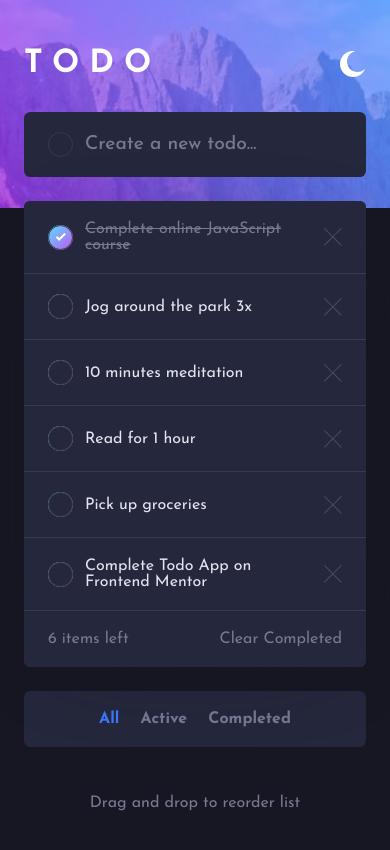
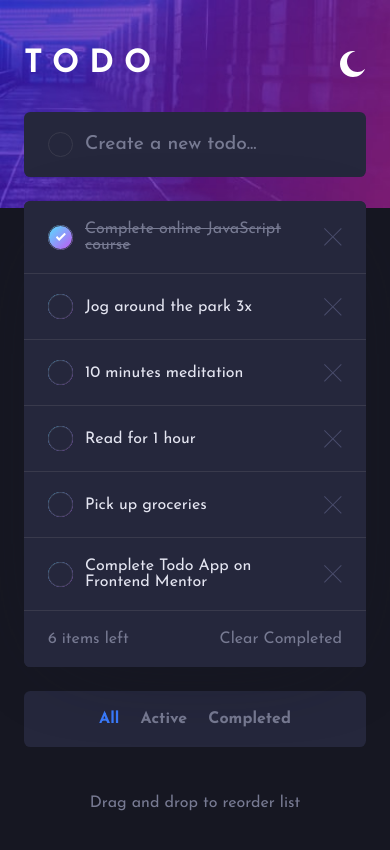
Before and after one commit to Everezze/todo_app, a plain HTML site: page index.html in a window 390 px wide. Both pictures are taken after a click on the picture 353 px from the left and 64 px from the top of the page. Drawn offline with Linux system fonts and the light colour scheme.

Commit message:
bg updating when switching themes

```diff
--- a/index.html
+++ b/index.html
@@ -9,8 +9,8 @@
 </head>
 <body>
 	<picture>
-		<source srcset="images/bg-mobile-light.jpg" media="(max-width: 600px)" />
-		<img src="images/bg-desktop-light.jpg" alt="" />
+		<source class="mobile-bg" srcset="images/bg-mobile-light.jpg" media="(max-width: 600px)" />
+		<img class="desk-bg" src="images/bg-desktop-light.jpg" alt="" />
 	</picture>
 	<main>
 		<header>
--- a/script.js
+++ b/script.js
@@ -16,6 +16,8 @@ const secondAside = document.querySelector("main > asidel");
 const themeSwitcher = document.querySelector("header>img");
 const body = document.querySelector("body");
 const itemsLeft = document.querySelector(".items-left");
+const deskBg = document.querySelector(".desk-bg");
+const mobileBg = document.querySelector(".mobile-bg");
 
 let preventClick = false;
 let prevArticle = "";
@@ -26,9 +28,13 @@ function changeTheme(e){
 	body.classList.toggle("dark-theme");
 	if(body.classList.contains("dark-theme")){
 		e.currentTarget.setAttribute("src","images/icon-moon.svg");
+		deskBg.setAttribute("src","images/bg-desktop-dark.jpg");
+		mobileBg.setAttribute("srcset","images/bg-mobile-dark.jpg");
 	}
 	else{
 		e.currentTarget.setAttribute("src","images/icon-sun.svg");
+		deskBg.setAttribute("src","images/bg-desktop-light.jpg");
+		mobileBg.setAttribute("srcset","images/bg-mobile-light.jpg");
 	}
 };
 
```
